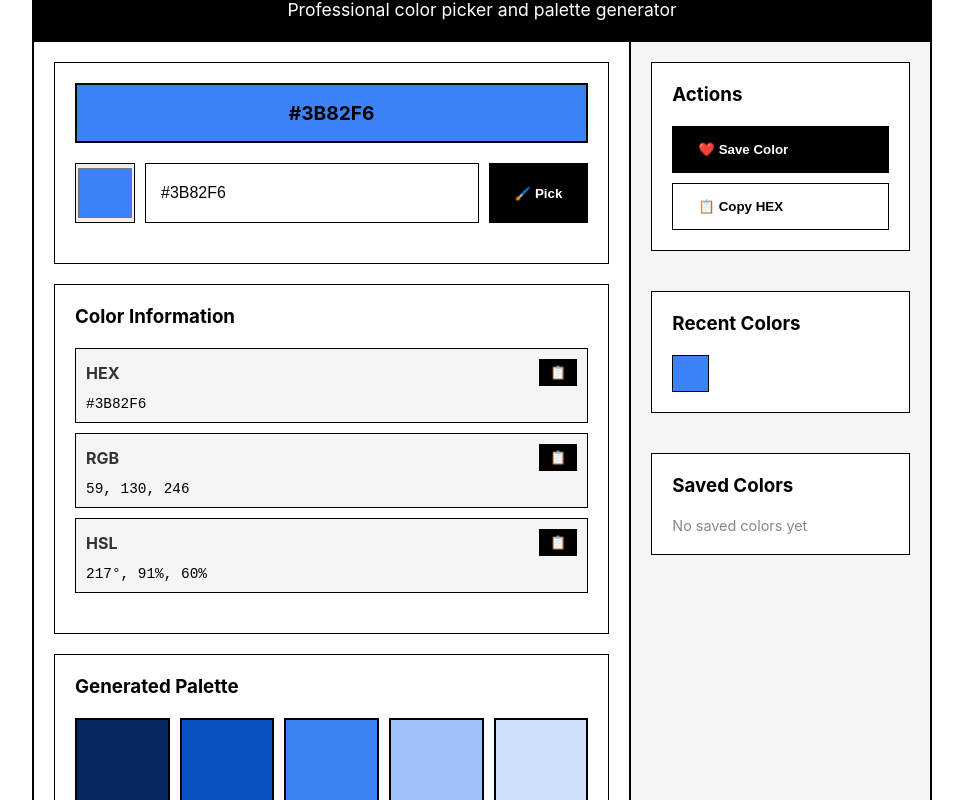
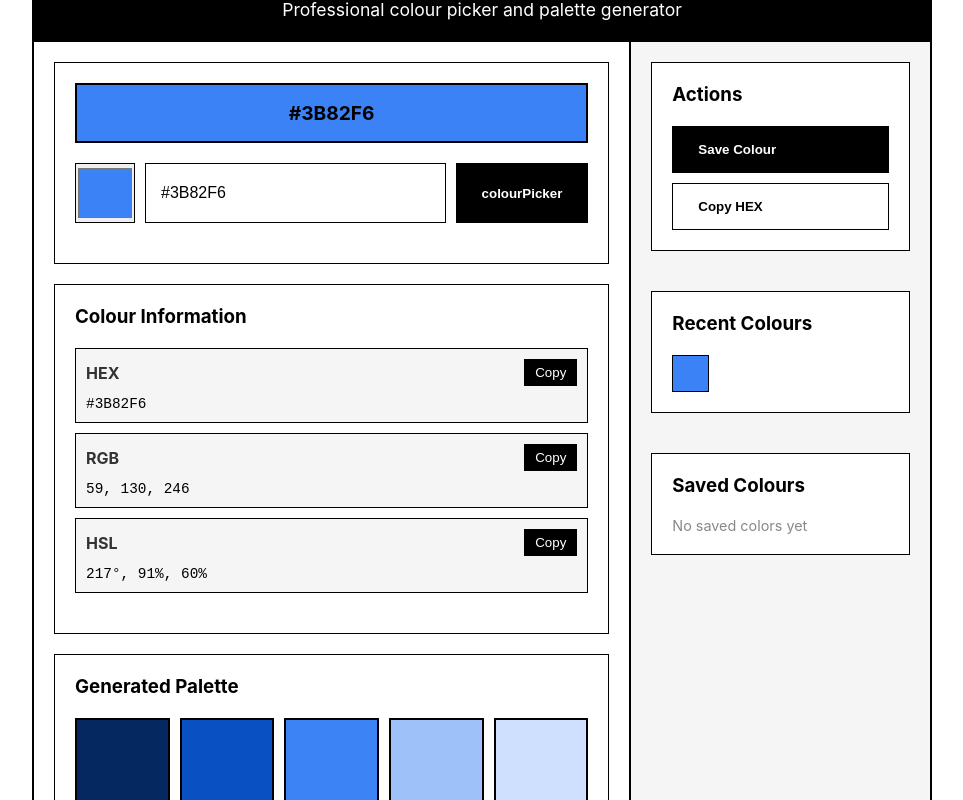
Before and after one commit to codesbyhimali/colourPro, a plain HTML site: page colourPro.html in a window 1280 px wide. Shown: the part 87-887 px from the top of the page, without its empty margins (158-1121 px from the left). Drawn offline with Linux system fonts and the light colour scheme.

Commit message:
Update colourPro.html

```diff
--- a/colourPro.html
+++ b/colourPro.html
@@ -285,39 +285,39 @@
 <body>
     <div class="container">
         <div class="header">
-            <h1>🎨 ColorCraft Pro</h1>
-            <p>Professional color picker and palette generator</p>
+            <h1>ColourCraft Pro</h1>
+            <p>Professional colour picker and palette generator</p>
         </div>
 
         <div class="main-grid">
             <div class="main-content">
                 <div class="card">
                     <div class="random-bar" id="randomBar">
-                        <span id="randomBarText">Click here to generate a random color</span>
+                        <span id="randomBarText">Click here to generate a random colour</span>
                         <div id="randomBarTooltip" class="random-bar-tooltip" style="display:none;">Click to generate a random color</div>
                     </div>
                     <div class="input-group">
                         <input type="color" class="color-input" id="colorInput" value="#3B82F6" style="border-radius:0; border:1px solid #000; height:60px; width:60px;">
                         <input type="text" class="text-input" id="hexInput" placeholder="#000000" value="#3B82F6">
-                        <button class="btn" id="eyedropperBtn" title="Pick color from screen">🖌️ Pick</button>
+                        <button class="btn" id="eyedropperBtn" title="Pick color from screen">colourPicker</button>
                     </div>
                 </div>
 
                 <div class="card">
-                    <h3 style="margin-bottom: 20px;">Color Information</h3>
+                    <h3 style="margin-bottom: 20px;">Colour Information</h3>
                     <div class="color-formats">
                         <div class="format-card">
-                            <h4>HEX <button class="copy-btn" onclick="copyFormat('hex')">📋</button></h4>
+                            <h4>HEX <button class="copy-btn" onclick="copyFormat('hex')">Copy</button></h4>
                             <div class="format-value" id="hexValue">#3B82F6</div>
                             <div class="copied-message" id="hexCopied" style="display: none;">Copied!</div>
                         </div>
                         <div class="format-card">
-                            <h4>RGB <button class="copy-btn" onclick="copyFormat('rgb')">📋</button></h4>
+                            <h4>RGB <button class="copy-btn" onclick="copyFormat('rgb')">Copy</button></h4>
                             <div class="format-value" id="rgbValue">59, 130, 246</div>
                             <div class="copied-message" id="rgbCopied" style="display: none;">Copied!</div>
                         </div>
                         <div class="format-card">
-                            <h4>HSL <button class="copy-btn" onclick="copyFormat('hsl')">📋</button></h4>
+                            <h4>HSL <button class="copy-btn" onclick="copyFormat('hsl')">Copy</button></h4>
                             <div class="format-value" id="hslValue">217°, 91%, 60%</div>
                             <div class="copied-message" id="hslCopied" style="display: none;">Copied!</div>
                         </div>
@@ -335,21 +335,21 @@
                     <h3 style="margin-bottom: 20px;">Actions</h3>
                     <div class="actions">
                         <button class="btn" onclick="saveColor()">
-                            ❤️ Save Color
+                            Save Colour
                         </button>
                         <button class="btn btn-secondary" onclick="copyFormat('hex')">
-                            📋 Copy HEX
+                            Copy HEX
                         </button>
                     </div>
                 </div>
 
                 <div class="card">
-                    <h3 style="margin-bottom: 20px;">Recent Colors</h3>
+                    <h3 style="margin-bottom: 20px;">Recent Colours</h3>
                     <div class="history-grid" id="historyGrid"></div>
                 </div>
 
                 <div class="card">
-                    <h3 style="margin-bottom: 20px;">Saved Colors</h3>
+                    <h3 style="margin-bottom: 20px;">Saved Colours</h3>
                     <div class="saved-colors" id="savedColors">
                         <p style="color: #888; font-size: 0.9rem;">No saved colors yet</p>
                     </div>
```
